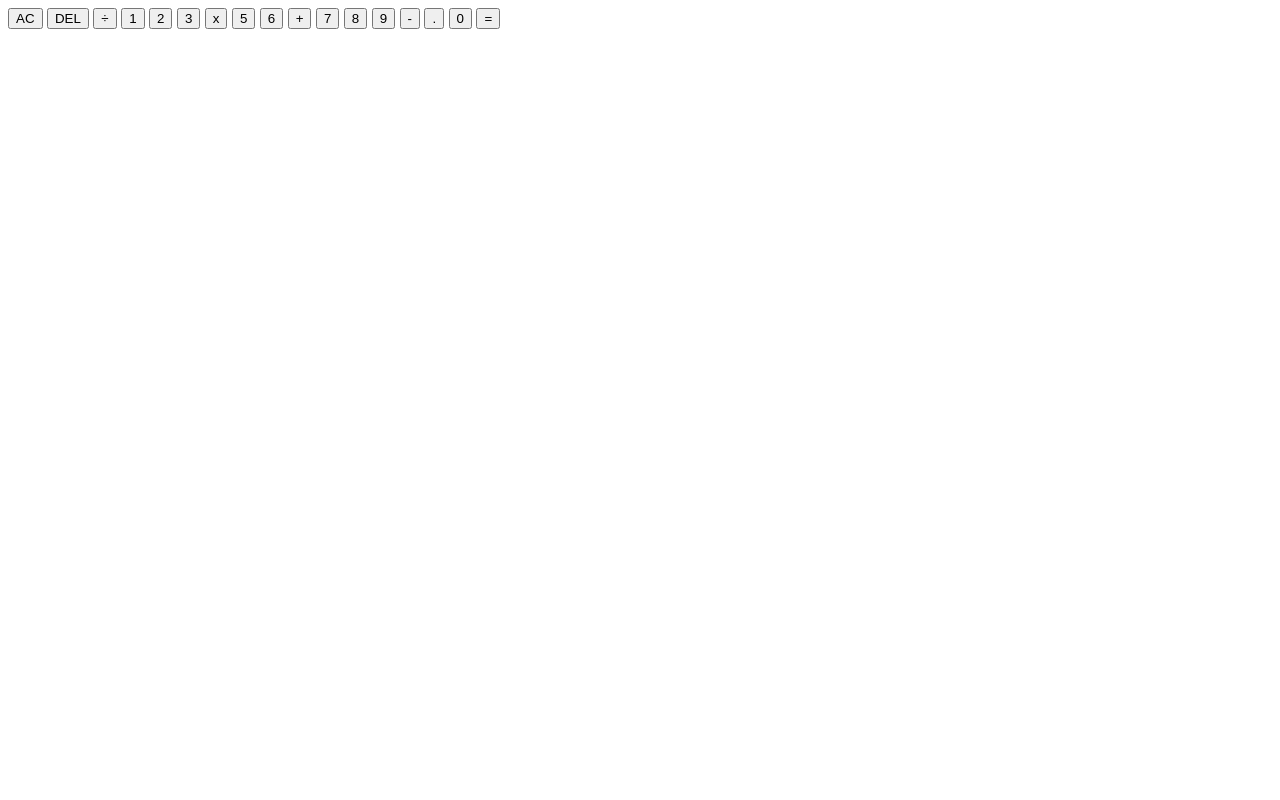
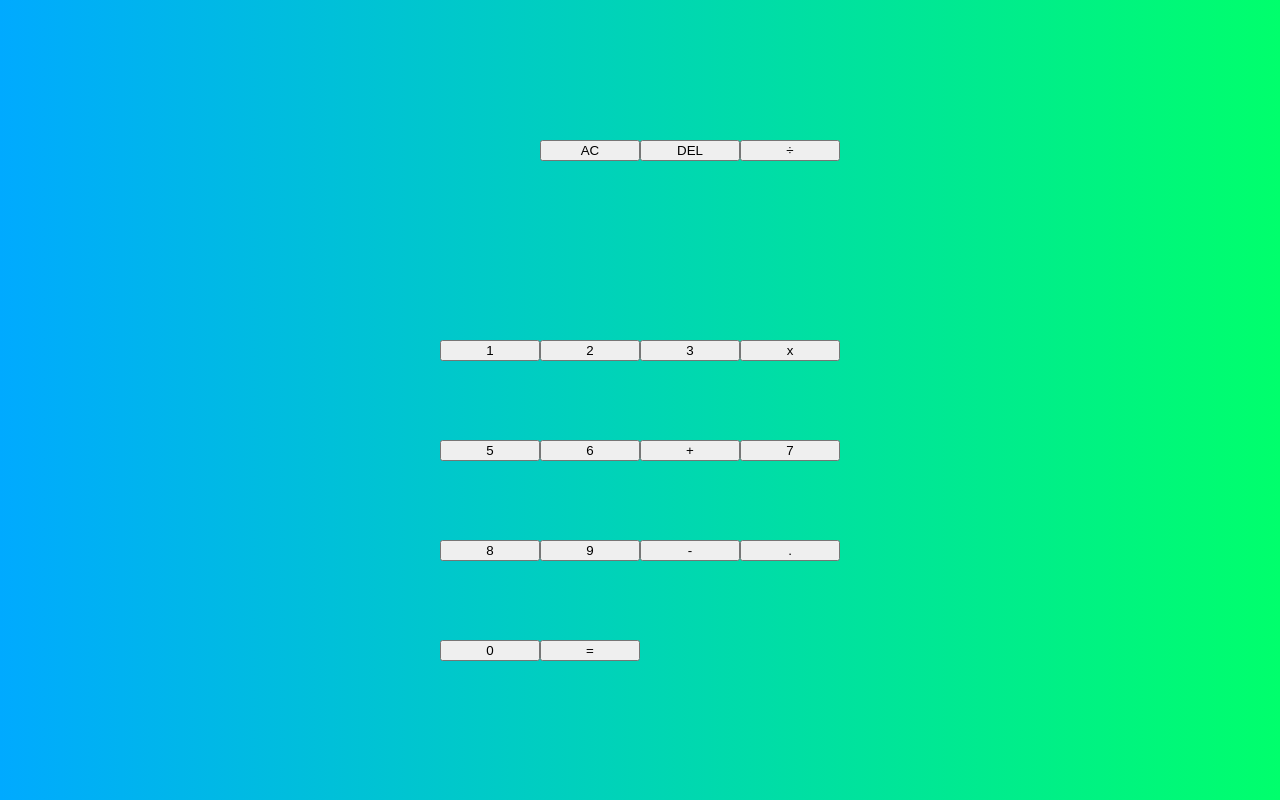
Before and after one commit to Pauline122112/Basic_Calculator, a plain HTML site: page index.html in a window 1280 px wide. Drawn offline with Linux system fonts and the light colour scheme.

Commit message:
css calculator grid edit

```diff
--- a/styles.css
+++ b/styles.css
@@ -3,3 +3,18 @@
     font-family: Gotham Rounded, sans-serif;
     font-weight: normal;
 }
+
+body {
+    padding: 0;
+    margin: 0;
+    background: linear-gradient(to right, #00AAFF, #00FF6C);
+}
+
+.calculator-grid {
+    display: grid;
+    justify-content: center;
+    align-items: center;
+    min-height: 100vh;
+    grid-template-columns: repeat(4, 100px);
+    grid-template-rows: minmax(120px, auto) repeat(5, 100px);
+}
```
